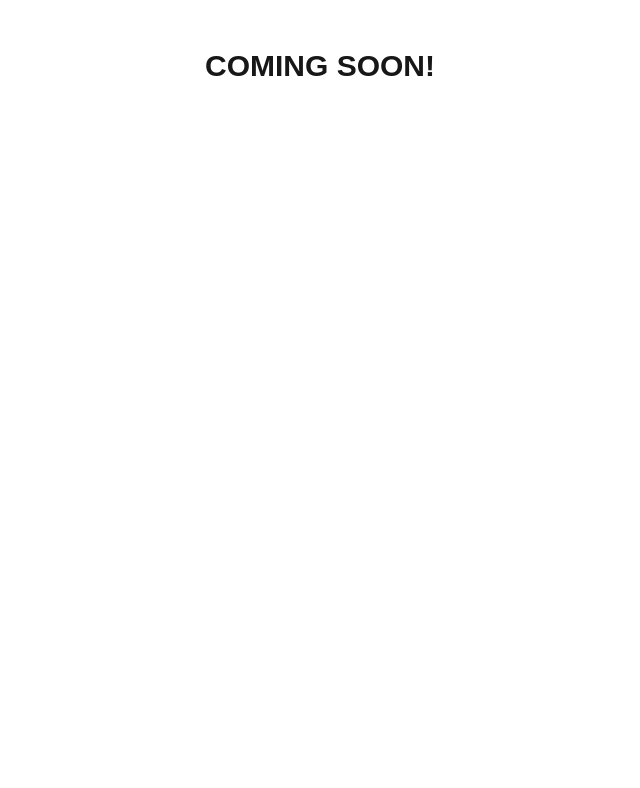
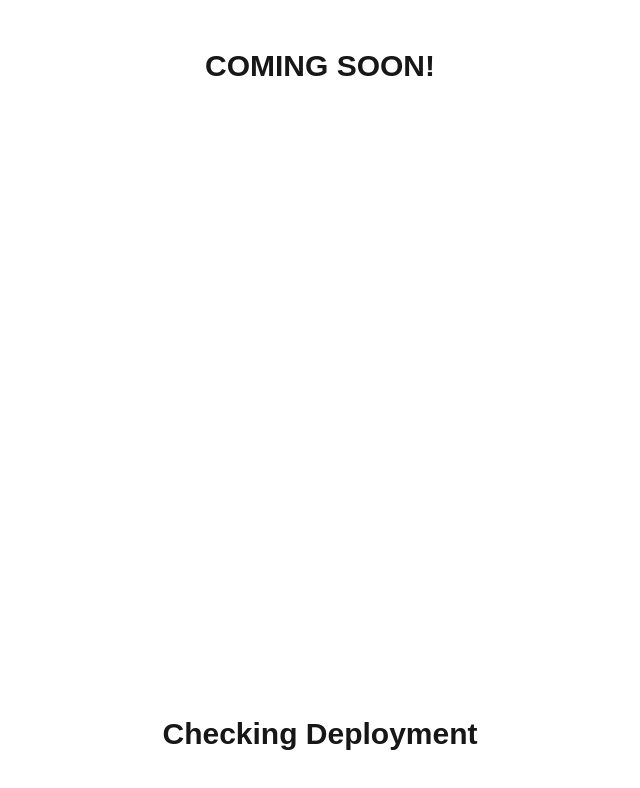
Before and after one commit to equeuedev/equeue-site, a Next.js app: page / in a window 1280 px wide. Shown: the top 788 px of the page, without its empty margins (320-960 px from the left). Built offline with nearby package versions, Linux system fonts and the light colour scheme.

Commit message:
check deployment

```diff
--- a/app/page.tsx
+++ b/app/page.tsx
@@ -4,6 +4,7 @@ export default function Home() {
   return (
     <div className="flex min-h-screen flex-col items-center justify-between p-24 py-12">
       <h1 className="text-3xl font-bold">COMING SOON!</h1>
+      <h1 className="text-3xl font-bold">Checking Deployment</h1>
     </div>
   );
 }
```
